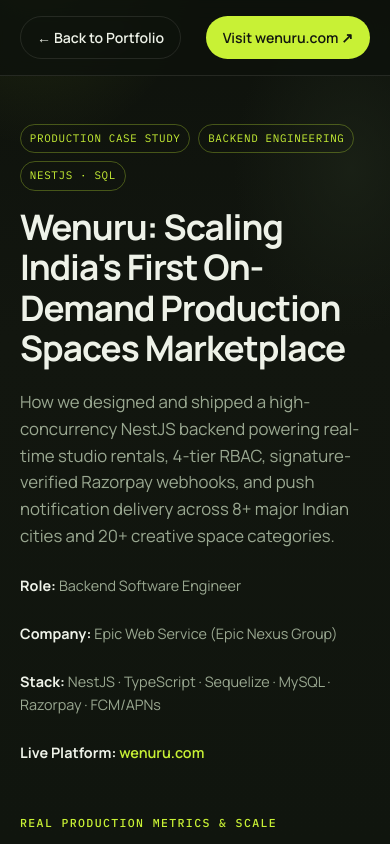
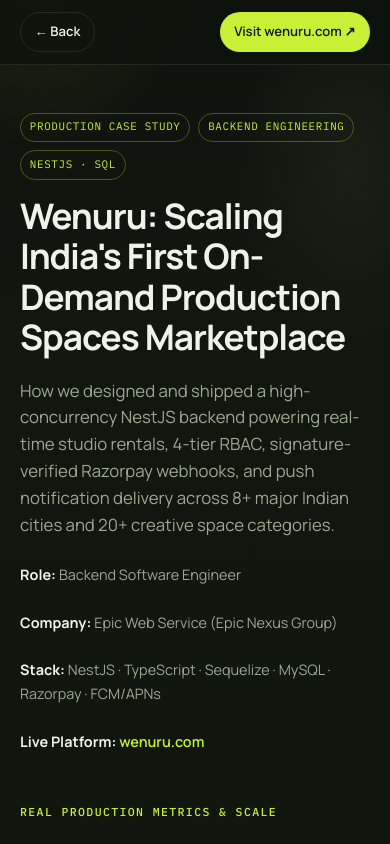
Before and after one commit to dheeraj0808/Portfolio, a Next.js app: page /case-study/wenuru in a window 390 px wide. Shown: the top 844 px of the page. Built offline with nearby package versions, Linux system fonts and the light colour scheme.

Commit message:
responsive

```diff
--- a/src/app/case-study/my-daily-buddy/page.tsx
+++ b/src/app/case-study/my-daily-buddy/page.tsx
@@ -13,7 +13,7 @@ export default function MyDailyBuddyCaseStudyPage() {
       <nav className="case-study-nav">
         <div className="container case-study-nav__inner">
           <Link href="/" className="btn btn-ghost btn-compact" style={{ fontWeight: 600 }}>
-            ← Back to Portfolio
+            ← Back<span className="hide-xs"> to Portfolio</span>
           </Link>
           <div style={{ display: "flex", gap: "0.75rem", alignItems: "center" }}>
             <a
--- a/src/app/case-study/spotify-backend/page.tsx
+++ b/src/app/case-study/spotify-backend/page.tsx
@@ -13,7 +13,7 @@ export default function SpotifyBackendCaseStudyPage() {
       <nav className="case-study-nav">
         <div className="container case-study-nav__inner">
           <Link href="/" className="btn btn-ghost btn-compact" style={{ fontWeight: 600 }}>
-            ← Back to Portfolio
+            ← Back<span className="hide-xs"> to Portfolio</span>
           </Link>
           <div style={{ display: "flex", gap: "0.75rem", alignItems: "center" }}>
             <a
--- a/src/app/case-study/vaidban/page.tsx
+++ b/src/app/case-study/vaidban/page.tsx
@@ -13,7 +13,7 @@ export default function VaidbanCaseStudyPage() {
       <nav className="case-study-nav">
         <div className="container case-study-nav__inner">
           <Link href="/" className="btn btn-ghost btn-compact" style={{ fontWeight: 600 }}>
-            ← Back to Portfolio
+            ← Back<span className="hide-xs"> to Portfolio</span>
           </Link>
           <div style={{ display: "flex", gap: "0.75rem", alignItems: "center" }}>
             <a
--- a/src/app/case-study/wenuru/page.tsx
+++ b/src/app/case-study/wenuru/page.tsx
@@ -13,7 +13,7 @@ export default function WenuruCaseStudyPage() {
       <nav className="case-study-nav">
         <div className="container case-study-nav__inner">
           <Link href="/" className="btn btn-ghost btn-compact" style={{ fontWeight: 600 }}>
-            ← Back to Portfolio
+            ← Back<span className="hide-xs"> to Portfolio</span>
           </Link>
           <div style={{ display: "flex", gap: "0.75rem", alignItems: "center" }}>
             <a
--- a/src/app/globals.css
+++ b/src/app/globals.css
@@ -12,7 +12,7 @@
   --max: 1120px;
   --font-display: var(--font-syne), system-ui, sans-serif;
   --font-body: var(--font-manrope), system-ui, sans-serif;
-  --font-mono: var(--font-mono), ui-monospace, monospace;
+  --font-mono: var(--font-plex-mono), ui-monospace, monospace;
 }
 
 *,
@@ -24,12 +24,15 @@
 }
 
 html {
+  -webkit-text-size-adjust: 100%;
+  text-size-adjust: 100%;
   scroll-behavior: smooth;
   scroll-padding-top: 5rem;
 }
 
 body {
   min-height: 100vh;
+  min-height: 100dvh;
   background: var(--bg);
   color: var(--ink);
   font-family: var(--font-body);
@@ -154,11 +157,14 @@ img {
   font-weight: 600;
   font-size: 0.95rem;
   border: 1px solid transparent;
+  white-space: nowrap;
   transition: transform 0.2s ease, background 0.2s ease, border-color 0.2s ease;
 }
 
+@media (hover: hover) {
   .btn:hover {
     transform: translateY(-2px);
+  }
 }
 
 .btn-primary {
@@ -252,6 +258,19 @@ img {
   height: 2px;
   background: var(--ink);
   border-radius: 2px;
+  transition: transform 0.2s ease, opacity 0.2s ease;
+}
+
+.nav-toggle--open span:nth-child(1) {
+  transform: translateY(7px) rotate(45deg);
+}
+
+.nav-toggle--open span:nth-child(2) {
+  opacity: 0;
+}
+
+.nav-toggle--open span:nth-child(3) {
+  transform: translateY(-7px) rotate(-45deg);
 }
 
 .mobile-nav {
@@ -262,6 +281,9 @@ img {
 
 .mobile-nav--open {
   display: block;
+  max-height: calc(100dvh - 4.25rem);
+  overflow-y: auto;
+  overscroll-behavior: contain;
 }
 
 .mobile-nav__inner {
@@ -281,6 +303,12 @@ img {
 
 .hide-sm {
   display: none;
+}
+
+@media (max-width: 479px) {
+  .hide-xs {
+    display: none;
+  }
 }
 
 @media (min-width: 960px) {
@@ -304,8 +332,9 @@ img {
 
 /* Hero */
 .hero {
-  padding: clamp(2.5rem, 5vw, 4rem) 0 clamp(2rem, 4vw, 3rem);
+  padding: clamp(2rem, 5vw, 4rem) 0 clamp(2rem, 4vw, 3rem);
   min-height: calc(85vh - 4.25rem);
+  min-height: calc(85svh - 4.25rem);
   display: flex;
   align-items: center;
 }
@@ -350,6 +379,25 @@ img {
   margin-top: 2rem;
 }
 
+.hero__cta .btn,
+.contact-actions .btn {
+  flex: 1 1 auto;
+  justify-content: center;
+}
+
+@media (max-width: 599px) {
+  .contact-actions .btn-primary {
+    flex-basis: 100%;
+  }
+}
+
+@media (min-width: 600px) {
+  .hero__cta .btn,
+  .contact-actions .btn {
+    flex: 0 0 auto;
+  }
+}
+
 .hero__meta {
   display: flex;
   flex-wrap: wrap;
@@ -384,13 +432,19 @@ img {
 .portrait__badge {
   position: absolute;
   bottom: -0.75rem;
-  left: -0.5rem;
+  left: 0.75rem;
   background: var(--bg-elevated);
   border: 1px solid var(--line);
   padding: 0.75rem 1rem;
   border-radius: 1rem;
   font-size: 0.85rem;
-  max-width: 14rem;
+  max-width: min(14rem, calc(100% - 1.5rem));
+}
+
+@media (min-width: 900px) {
+  .portrait__badge {
+    left: -0.5rem;
+  }
 }
 
 .portrait__badge strong {
@@ -490,9 +544,17 @@ img {
   transition: border-color 0.2s ease, transform 0.2s ease;
 }
 
+@media (hover: hover) {
   .project-card:hover {
     border-color: rgba(200, 241, 53, 0.35);
     transform: translateY(-3px);
+  }
+}
+
+@media (max-width: 479px) {
+  .project-card {
+    padding: 1.25rem;
+  }
 }
 
 .project-card--featured {
@@ -511,6 +573,11 @@ img {
   justify-content: space-between;
   gap: 0.75rem;
   align-items: flex-start;
+}
+
+.project-card__top .h3 {
+  min-width: 0;
+  overflow-wrap: anywhere;
 }
 
 .arch-list {
@@ -560,10 +627,16 @@ img {
 
 .project-card__links {
   display: flex;
-  gap: 1rem;
+  flex-wrap: wrap;
+  align-items: center;
+  gap: 0.75rem 1.1rem;
   font-size: 0.9rem;
   font-weight: 600;
   margin-top: 0.25rem;
+}
+
+.project-card__links a {
+  white-space: nowrap;
 }
 
 .project-card__links a {
@@ -636,7 +709,7 @@ img {
 
 .lang-row {
   display: grid;
-  grid-template-columns: 6rem 1fr 2rem;
+  grid-template-columns: minmax(4.5rem, 6rem) 1fr 2rem;
   gap: 0.75rem;
   align-items: center;
   font-size: 0.85rem;
@@ -725,10 +798,12 @@ img {
 }
 
 .contact-panel a.mail {
+  display: inline-block;
+  margin-top: 0.5rem;
   font-family: var(--font-display);
-  font-size: clamp(1.3rem, 3vw, 1.8rem);
+  font-size: clamp(1rem, 4.4vw, 1.8rem);
   color: var(--accent);
-  word-break: break-all;
+  overflow-wrap: anywhere;
 }
 
 .footer {
@@ -839,6 +914,52 @@ img {
   margin-bottom: 0.75rem;
 }
 
+.resume-toolbar__actions {
+  display: flex;
+  gap: 0.65rem;
+  flex-wrap: wrap;
+}
+
+.resume-toolbar__actions .btn {
+  padding: 0.55rem 1rem;
+}
+
+.resume-fallback {
+  display: none;
+  background: #fff;
+  border: 1px solid #ddd6c8;
+  border-radius: 0.75rem;
+  padding: 1.25rem;
+  color: #2e2b24;
+}
+
+.resume-fallback__actions {
+  display: flex;
+  flex-wrap: wrap;
+  gap: 0.65rem;
+  margin-top: 1rem;
+}
+
+.resume-fallback__actions .btn {
+  flex: 1 1 auto;
+  justify-content: center;
+}
+
+.btn-dark {
+  background: #12160f;
+  color: #eef2e8;
+}
+
+@media (max-width: 719px) {
+  .resume-fallback {
+    display: block;
+  }
+
+  .resume-frame {
+    display: none;
+  }
+}
+
 .resume-frame {
   width: 100%;
   min-height: calc(100vh - 8rem);
@@ -935,9 +1056,27 @@ img {
 
 .case-study-nav__inner {
   display: flex;
+  flex-wrap: wrap;
   justify-content: space-between;
   align-items: center;
-  gap: 1rem;
+  gap: 0.6rem 1rem;
+}
+
+.case-study-nav__inner > div {
+  flex-wrap: wrap;
+  justify-content: flex-end;
+  gap: 0.5rem !important;
+}
+
+@media (max-width: 479px) {
+  .case-study-nav {
+    padding: 0.75rem 0;
+  }
+
+  .case-study-nav .btn-compact {
+    padding: 0.5rem 0.85rem;
+    font-size: 0.82rem;
+  }
 }
 
 .case-study-hero {
@@ -958,6 +1097,11 @@ img {
   letter-spacing: -0.03em;
 }
 
+.case-study-hero a,
+.case-study-section code {
+  overflow-wrap: anywhere;
+}
+
 .case-study-hero__lead {
   font-size: clamp(1.05rem, 2vw, 1.25rem);
   color: var(--muted);
@@ -967,7 +1111,7 @@ img {
 
 .case-study-stats {
   display: grid;
-  grid-template-columns: repeat(auto-fit, minmax(180px, 1fr));
+  grid-template-columns: repeat(auto-fit, minmax(min(100%, 180px), 1fr));
   gap: 1rem;
   margin: 3rem 0;
 }
@@ -983,9 +1127,11 @@ img {
   transition: border-color 0.2s ease, transform 0.2s ease;
 }
 
+@media (hover: hover) {
   .case-study-stat-card:hover {
     border-color: rgba(200, 241, 53, 0.4);
     transform: translateY(-2px);
+  }
 }
 
 .case-study-stat-card__number {
@@ -1013,6 +1159,10 @@ img {
   margin-top: 2rem;
 }
 
+.case-study-grid > * {
+  min-width: 0;
+}
+
 .case-study-section {
   background: var(--bg-elevated);
   border: 1px solid var(--line);
@@ -1025,7 +1175,8 @@ img {
 }
 
 .case-study-section__title {
-  font-size: 1.5rem;
+  font-size: clamp(1.25rem, 4.5vw, 1.5rem);
+  line-height: 1.25;
   margin-top: 0.35rem;
 }
 
@@ -1050,7 +1201,21 @@ img {
   line-height: 1.6;
   color: #d8eed0;
   overflow-x: auto;
+  -webkit-overflow-scrolling: touch;
+  white-space: pre;
   margin: 1.25rem 0;
+}
+
+@media (max-width: 479px) {
+  .case-study-code {
+    font-size: 0.75rem;
+    padding: 1rem;
+  }
+
+  .case-study-cta-box .btn {
+    width: 100%;
+    justify-content: center;
+  }
 }
 
 .case-study-list {
--- a/src/app/layout.tsx
+++ b/src/app/layout.tsx
@@ -15,7 +15,7 @@ const manrope = Manrope({
 });
 
 const mono = IBM_Plex_Mono({
-  variable: "--font-mono",
+  variable: "--font-plex-mono",
   subsets: ["latin"],
   weight: ["400", "500"],
 });
```
Also changed, not shown: src/app/resume/page.tsx (+22 -1 lines), src/components/SiteHeader.tsx (+11 -2 lines). Lines whose indentation alone changed are shown as unchanged.
